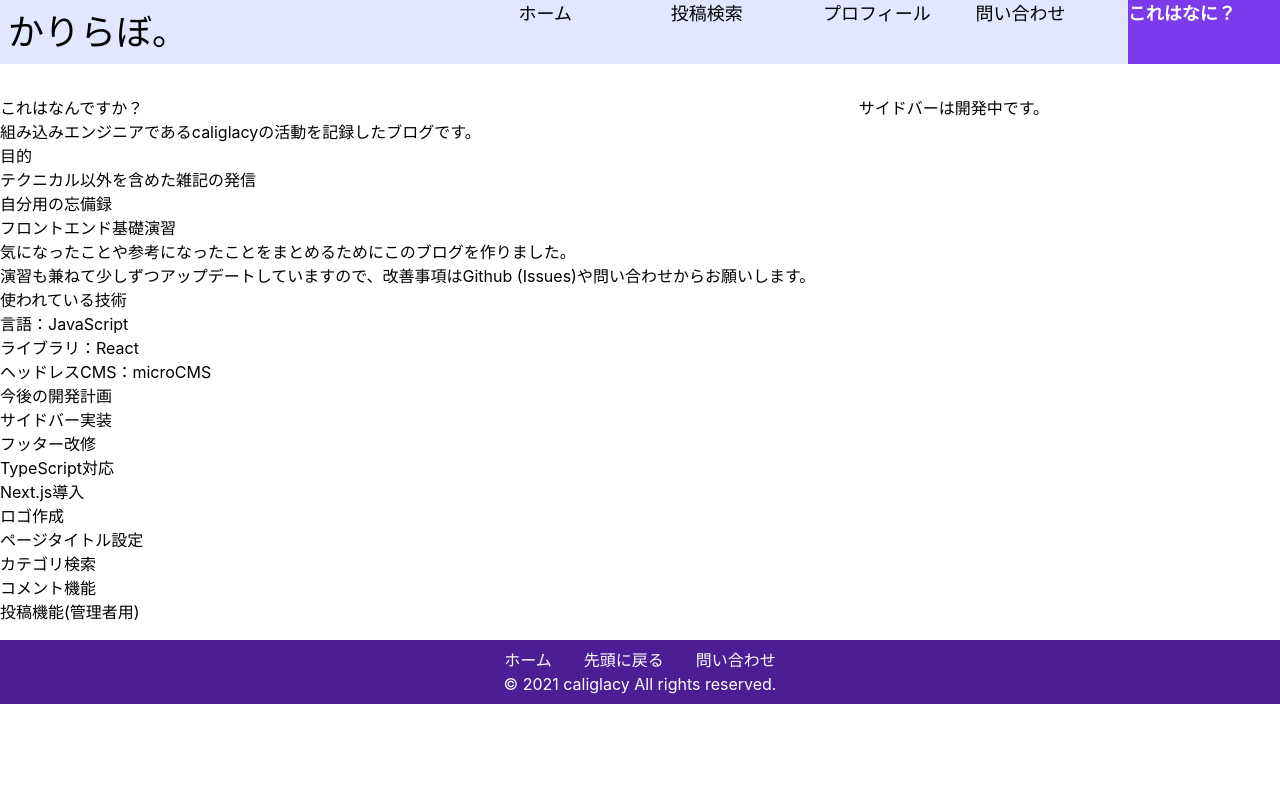
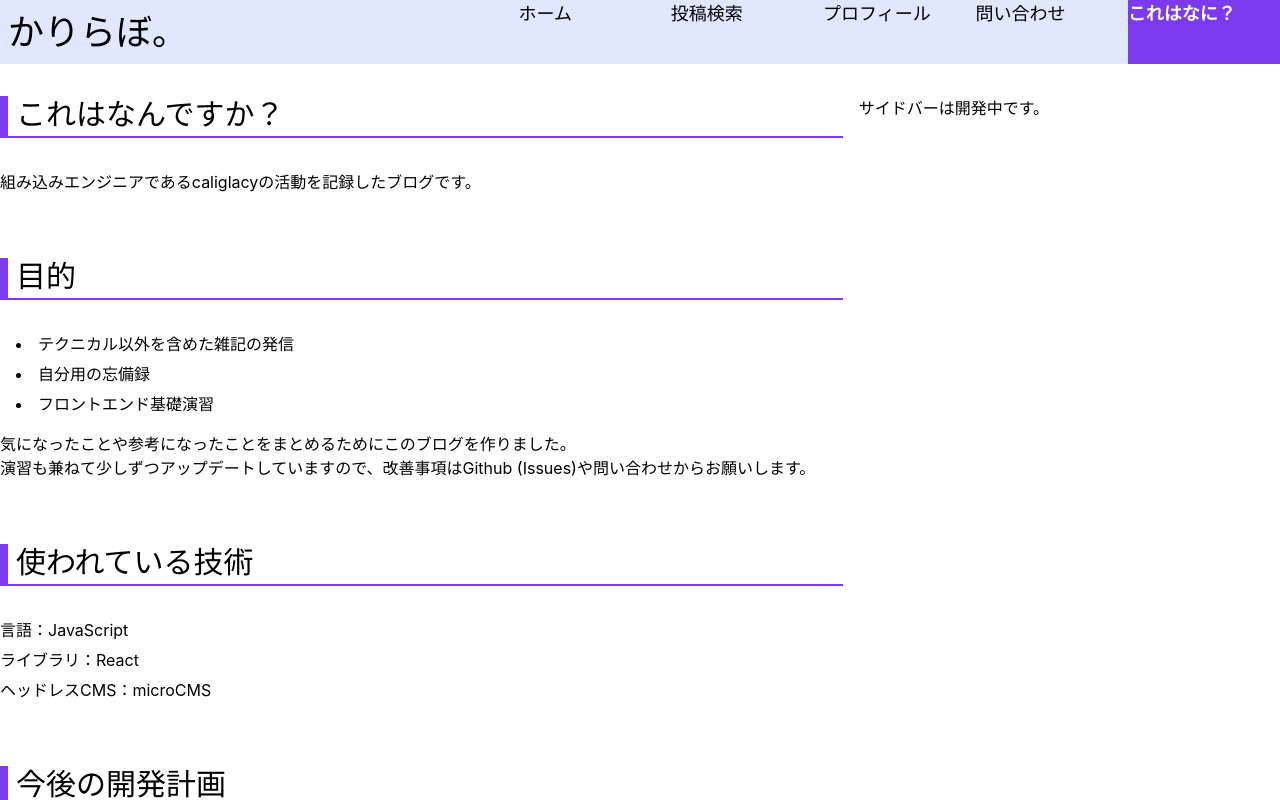
Before and after one commit to caliglacy/blog-react, a React (Create React App) app: page /about in a window 1280 px wide. Shown: the top 800 px of the page. Built offline with nearby package versions, Linux system fonts and the light colour scheme.

Commit message:
💄 サイト説明にスタイルシートを適用

```diff
--- a/src/pages/About.js
+++ b/src/pages/About.js
@@ -3,36 +3,44 @@ import info from "../data/about.json";
 const About = () => {
   return (
     <div>
-      <div>
-        <h2>{info.what.title}</h2>
+      <div className="mb-16">
+        <h2 className="mb-8 pl-2 pb-1 border-l-8 border-b-2 border-purple-600 text-3xl">{info.what.title}</h2>
         <div dangerouslySetInnerHTML={{ __html: info.what.body }} />
       </div>
-      <div>
-        <h2>{info.purpose.title}</h2>
-        <ul>
+      <div className="mb-16">
+        <h2 className="mb-8 pl-2 pb-1 border-l-8 border-b-2 border-purple-600 text-3xl">{info.purpose.title}</h2>
+        <ul class="ml-4 mb-4 list-disc list-inside">
           {info.purpose.point.map((item, key) => {
-            return <li key={key}>{item}</li>;
+            return (
+              <li className="mb-1.5" key={key}>
+                {item}
+              </li>
+            );
           })}
         </ul>
         <div dangerouslySetInnerHTML={{ __html: info.purpose.body }} />
       </div>
-      <div>
-        <h2>{info.technology.title}</h2>
+      <div className="mb-16">
+        <h2 className="mb-8 pl-2 pb-1 border-l-8 border-b-2 border-purple-600 text-3xl">{info.technology.title}</h2>
         <ul>
           {info.technology.list.map((item, key) => {
             return (
-              <li key={key}>
+              <li className="mb-1.5" key={key}>
                 {item.category}：{item.item}
               </li>
             );
           })}
         </ul>
       </div>
-      <div>
-        <h2>{info.plan.title}</h2>
-        <ul>
+      <div className="mb-16">
+        <h2 className="mb-8 pl-2 pb-1 border-l-8 border-b-2 border-purple-600 text-3xl">{info.plan.title}</h2>
+        <ul className="ml-4 list-disc list-inside">
           {info.plan.list.map((item, key) => {
-            return <li key={key}>{item}</li>;
+            return (
+              <li className="mb-1.5" key={key}>
+                {item}
+              </li>
+            );
           })}
         </ul>
       </div>
```
